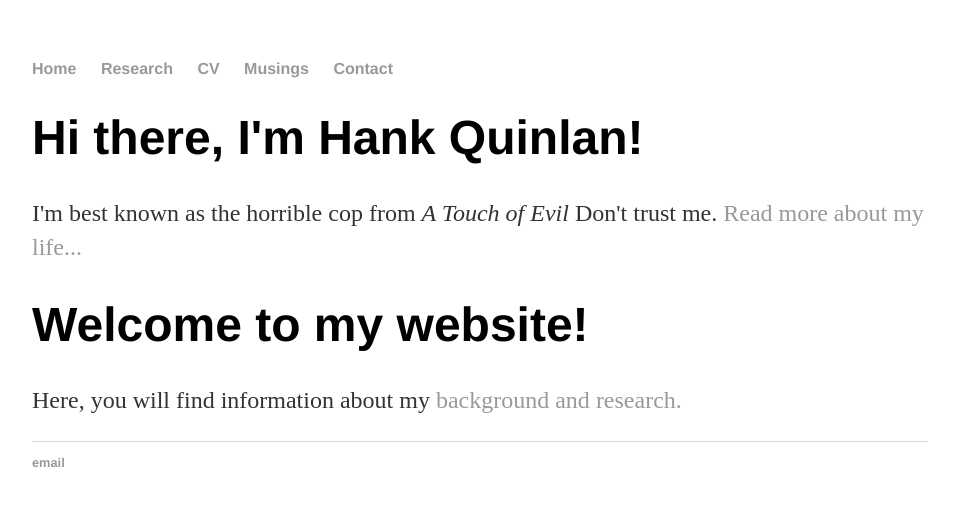
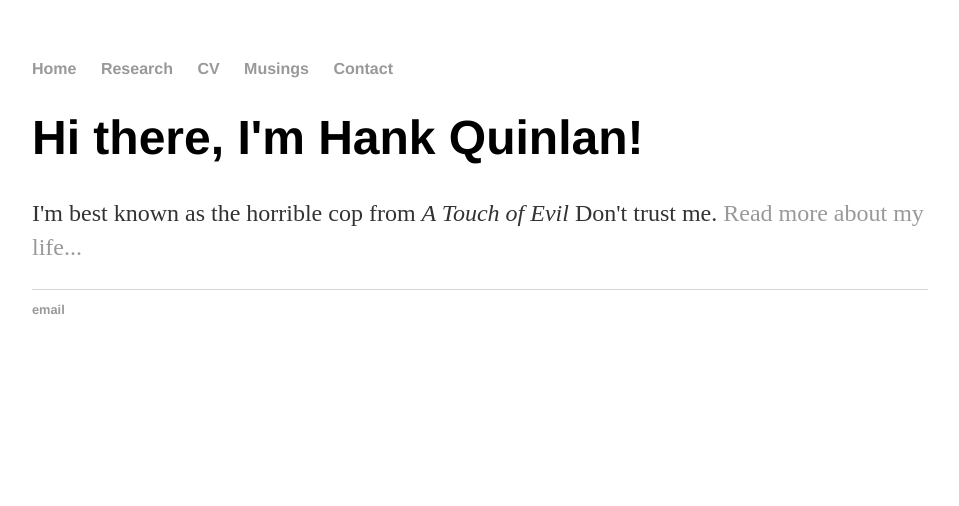
Before and after one commit to valeriaburdea/valeriaburdea.github.io, a Jekyll site: the page built from index.html, in a window 1280 px wide. Shown: the top 506 px of the page, without its empty margins (160-1119 px from the left). Built offline with Jekyll 4.4.1, drawn with Linux system fonts in a browser that asks for light colours.

Commit message:
Update default.html

```diff
--- a/_layouts/default.html
+++ b/_layouts/default.html
@@ -16,16 +16,13 @@
     		</ul>
 		</nav>
 		<div class="container">
+
 			{{ content }}
 
-    		<div class="blurb">
-        		<h1>Welcome to my website!</h1>
-				<p>Here, you will find information about my <a href="https://valeriaburdea.github.io/CV">background and <a href="https://valeriaburdea.github.io/Research">research.</a></p>
-    		</div><!-- /.blurb -->
-		</div><!-- /.container -->
-		<footer>
-    		<ul>
-        		<li><a href="mailto:burdea.valeria@gmail.com">email</a></li>
+			</div><!-- /.container -->
+			<footer>
+	    		<ul>
+        		 <li><a href="mailto:burdea.valeria@gmail.com">email</a></li>
         		</ul>
 		</footer>
 	</body>
```
